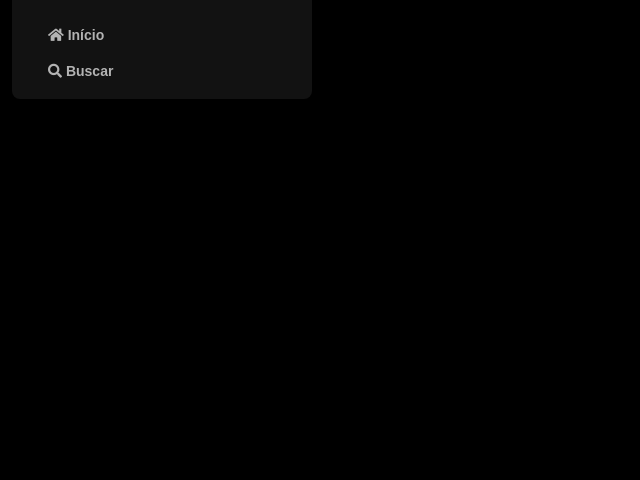
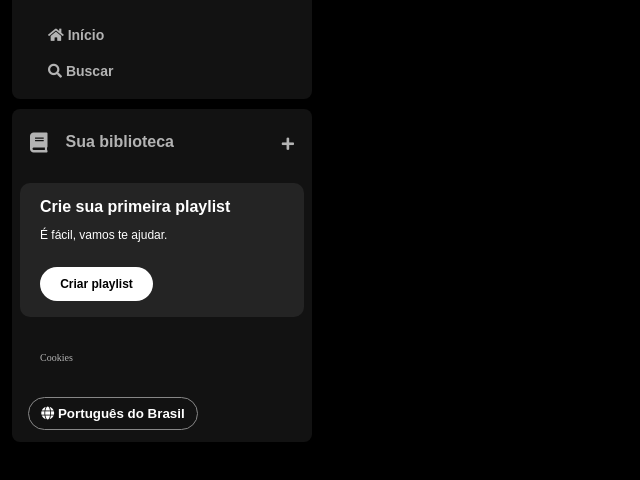
Before and after one commit to M4Barboza/Imers-o-Alura-Frontend, a plain HTML site: page index.html in a window 1280 px wide. Shown: the part 74-554 px from the top of the page, without its empty margins (0-640 px from the left). Drawn offline with Linux system fonts and the light colour scheme.

Commit message:
Adicionada a biblioteca

```diff
--- a/index.html
+++ b/index.html
@@ -42,6 +42,33 @@
           </li>
         </ul>
       </nav>
+      <div class="library">
+        <div class="library__content">
+          <button class="library__button">
+            <span class="fa fas fa-book"></span>
+            <span>Sua biblioteca</span>
+          </button>
+          <span class="fa fa-plus"></span>
+        </div>
+        <section class="section-playlist">
+          <div class="section-playlist__content">
+            <span class="text title">Crie sua primeira playlist</span>
+            <span class="text subtitle">É fácil, vamos te ajudar.</span>
+            <button class="section-playlist__button">
+              <span>Criar playlist</span>
+            </button>
+          </div>
+        </section>
+        <div class="cookies">
+          <a href="">Cookies</a>
+        </div>
+        <div class="languages">
+          <button class="languages__button">
+            <span class="fa fa-globe"></span>
+            <span>Português do Brasil</span>
+          </button>
+        </div>
+      </div>
     </div>
   </body>
 </html>
--- a/styles.css
+++ b/styles.css
@@ -48,3 +48,125 @@ h1{
 .logo img{
     width: 80px;
 }
+
+.library{
+    background-color: #121212;
+    border-radius: 8px;
+    display: flex;
+    justify-content: space-between;
+    flex-direction: column;
+    padding: 4px 8px;
+    color: #b3b3b3;
+    font-weight: 600;
+    font-size: 14px;
+    margin-top: 10px;
+}
+
+.library .library__content{
+    display: flex;
+    justify-content: space-between;
+}
+
+.library .library__button{
+    margin-right: 10px;
+    color: #b3b3b3;
+    background-color: transparent;
+    border: 0px;
+    font-size: 1rem;
+    font-weight: 700;
+    font-family: "DM Sans", sans-serif;
+    text-align: center;
+    text-decoration: none;
+    text-transform: none;
+    padding: 20px 10px;
+    display: flex;
+}
+
+.library .library__button .fa{
+    font-size: 20px;
+    margin-right: 10px;
+    font-weight: 300;
+    padding-right: 8px;
+}
+
+.library .library__content .fa-plus{
+    margin: 24px 10px;
+}
+
+.section-playlist{
+    display: flex;
+    align-items: flex-start;
+    justify-content: space-between;
+    gap: 20px;
+    color: #b3b3b3;
+    font-weight: 600;
+    font-size: 1rem;
+    margin: 8px 0px;
+    padding: 16px 20px;
+    background: #242424;
+    border-radius: 10px;
+}
+
+.section-playlist .section-playlist__content{
+    display: flex;
+    flex-direction: column;
+}
+
+.section-playlist__content .text{
+    padding-bottom: 14px;
+    color: #fff;
+    font-family: "DM Sans", sans-serif;
+}
+.section-playlist__content .title{
+    font-weight: 700;
+}
+
+.section-playlist__content .subtitle{
+    font-weight: 500;
+    font-size: 12px;
+}
+
+.section-playlist__content .section-playlist__button{
+    display: flex;
+    justify-content: center;
+    background-color: #fff;
+    color: #000;
+    border-radius: 20px;
+    font-size: 12px;
+    font-weight: 700;
+    font-family: "DM Sans", sans-serif;
+    text-decoration: none;
+    text-transform: none;
+    padding: 10px;
+    border: 0px;
+    width: 113px;
+    margin-top: 12px;
+}
+
+.sidebar .cookies{
+    margin: 25px 20px;
+}
+
+.sidebar .cookies a{
+    color: #b3b3b3;
+    font-weight: 500;
+    font-size: 10px;
+    text-decoration: none;
+}
+
+.sidebar .cookies a:hover{
+    text-decoration: underline;
+}
+
+.languages .languages__button{
+    background-color: transparent;
+    border: 1px solid #878787;
+    color: #fff;
+    cursor: pointer;
+    align-items: center;
+    font-weight: bold;
+    width: 170px;
+    margin: 8px;
+    padding: 8px;
+    border-radius: 20px;
+}
```
